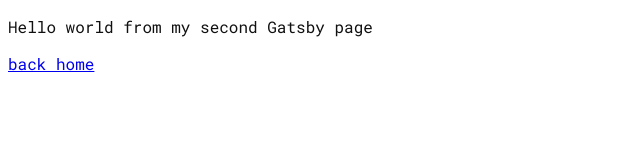
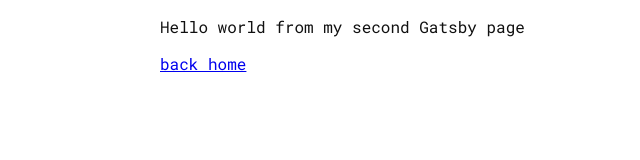
Before and after one commit to scarsam/gatsby-website, a Gatsby site: page /my-second-gatsby-page in a window 1280 px wide. Shown: the whole page, without its empty margins (0-640 px from the left). Built offline with nearby package versions, Linux system fonts and the light colour scheme; Gatsby itself is replaced by a stand-in of ours.

Commit message:
Updated layout class for second page

```diff
--- a/src/pages/my-second-gatsby-page.js
+++ b/src/pages/my-second-gatsby-page.js
@@ -3,7 +3,7 @@
 import '../styles/styles.scss'
 
 export default () =>
-  <div>
+  <main>
     <p>Hello world from my second Gatsby page</p>
     <Link to="/">back home</Link>
-  </div>
+  </main>
```
